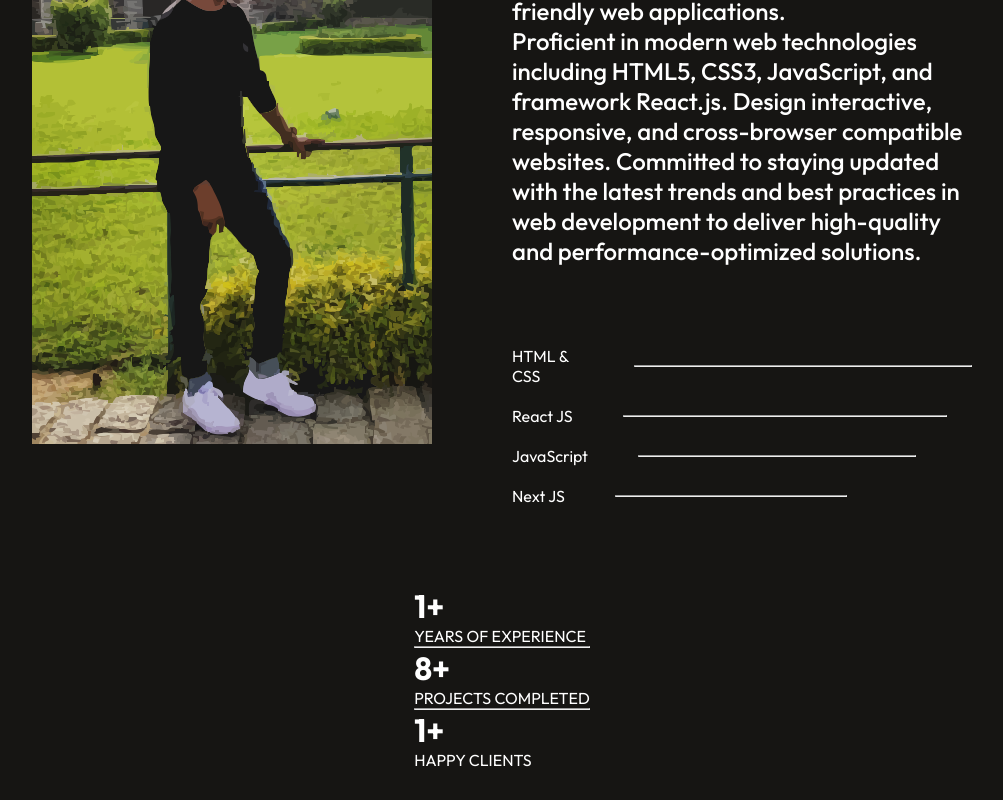
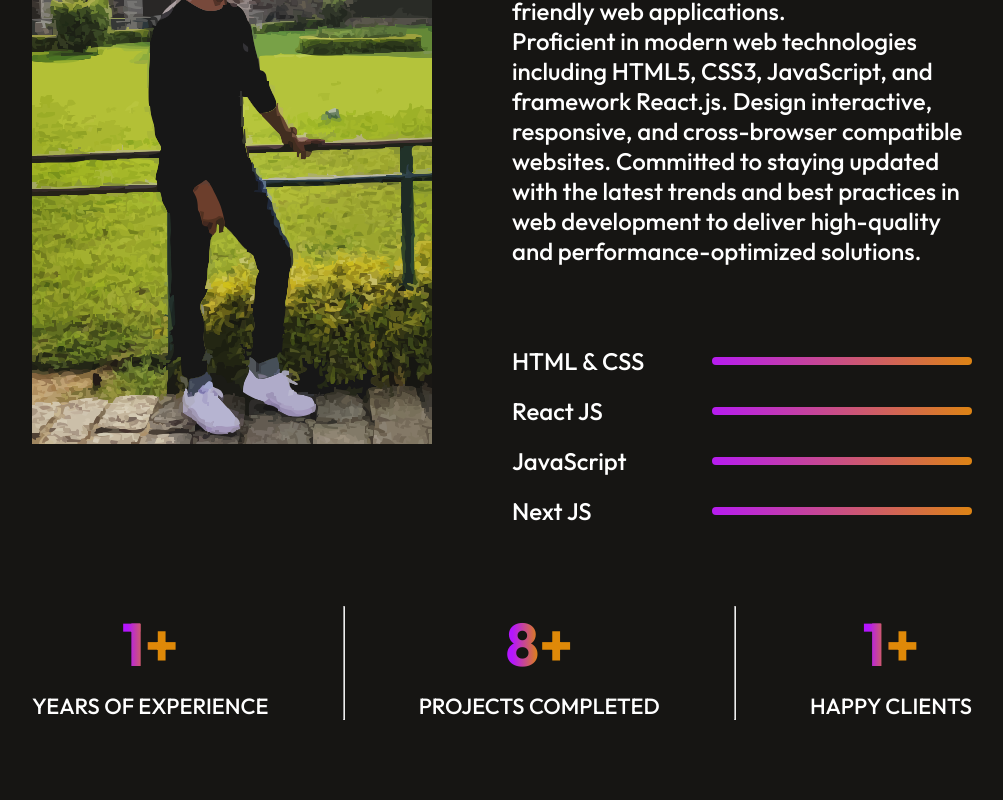
Before and after one commit to pramodkumarrout/pramodkumarroutportfolio, a React (Vite) app: page / in a window 1280 px wide. Shown: the part 1540-2340 px from the top of the page, without its empty margins (138-1141 px from the left). Before the commit the page ends 2310 px from the top, so only its background shows below. Built offline with nearby package versions, Linux system fonts and the light colour scheme.

Commit message:
skills section style completed

```diff
--- a/src/Components/About/About.css
+++ b/src/Components/About/About.css
@@ -53,3 +53,57 @@
      align-items: center;
      transition: 0.3s;
 }
+
+.about-skill p {
+     min-width: 150px;
+     font-size: 24px;
+     font-weight: 500;
+}
+
+.about-skill hr {
+     outline: none;
+     border: none;
+     width: 50%;
+     height: 8px;
+     border-radius: 50px;
+     background: linear-gradient(260deg, #df8908 -5.09%, #b415ff 106.28%);
+}
+
+.about-achievements {
+     display: flex;
+     width: 100%;
+     justify-content: space-between;
+     margin-bottom: 80px;
+}
+
+.about-achievement {
+     display: flex;
+     flex-direction: column;
+     align-items: center;
+     gap: 10px;
+     transition: 0.5s;
+}
+
+.about-achievement h1 {
+    font-size: 60px;
+    font-weight: 700;
+    background: linear-gradient(270deg, #df8908 50.41%, #b415ff 90.25%);
+    -webkit-background-clip: text;
+    background-clip: text;
+    -webkit-text-fill-color: transparent;
+}
+
+.about-achievement p {
+     font-size: 22px;
+     font-weight: 500;
+}
+
+.about-skill:hover{
+     transform: scale(1.05);
+     transition: 0.3s;
+}
+
+.about-achievement:hover{
+    transform: scale(1.12);
+    transition: 0.5s;
+}
--- a/src/Components/About/About.jsx
+++ b/src/Components/About/About.jsx
@@ -22,16 +22,16 @@ const About = () => {
                 <p> Proficient in modern web technologies including HTML5, CSS3, JavaScript, and framework React.js. Design interactive, responsive, and cross-browser compatible websites. Committed to staying updated with the latest trends and best practices in web development to deliver high-quality and performance-optimized solutions.</p>
                 </div>
                 <div className = "about-skills">
-                    <div className ="about-skill"> <p> HTML & CSS </p> <hr style={ {width:"90%"} } /> </div>
+                    <div className ="about-skill"> <p> HTML & CSS </p> <hr style={ {width:"70%"} } /> </div>
                     <div className ="about-skill"> <p> React JS </p> <hr style={ {width:"70%"} } /> </div>
                     <div className ="about-skill"> <p> JavaScript </p> <hr style={ {width:"60%"} } /> </div>
-                    <div className ="about-skill"> <p> Next JS </p> <hr style={ {width:"50%"} } /> </div>
+                    <div className ="about-skill"> <p> Next JS </p> <hr style={ {width:"70%"} } /> </div>
 
                 </div>
             </div>
         </div>
 
-        <div className ="about-achievemnets">
+        <div className ="about-achievements">
             <div className = "about-achievement">
                 <h1> 1+</h1>
                 <p> YEARS OF EXPERIENCE </p>
```
